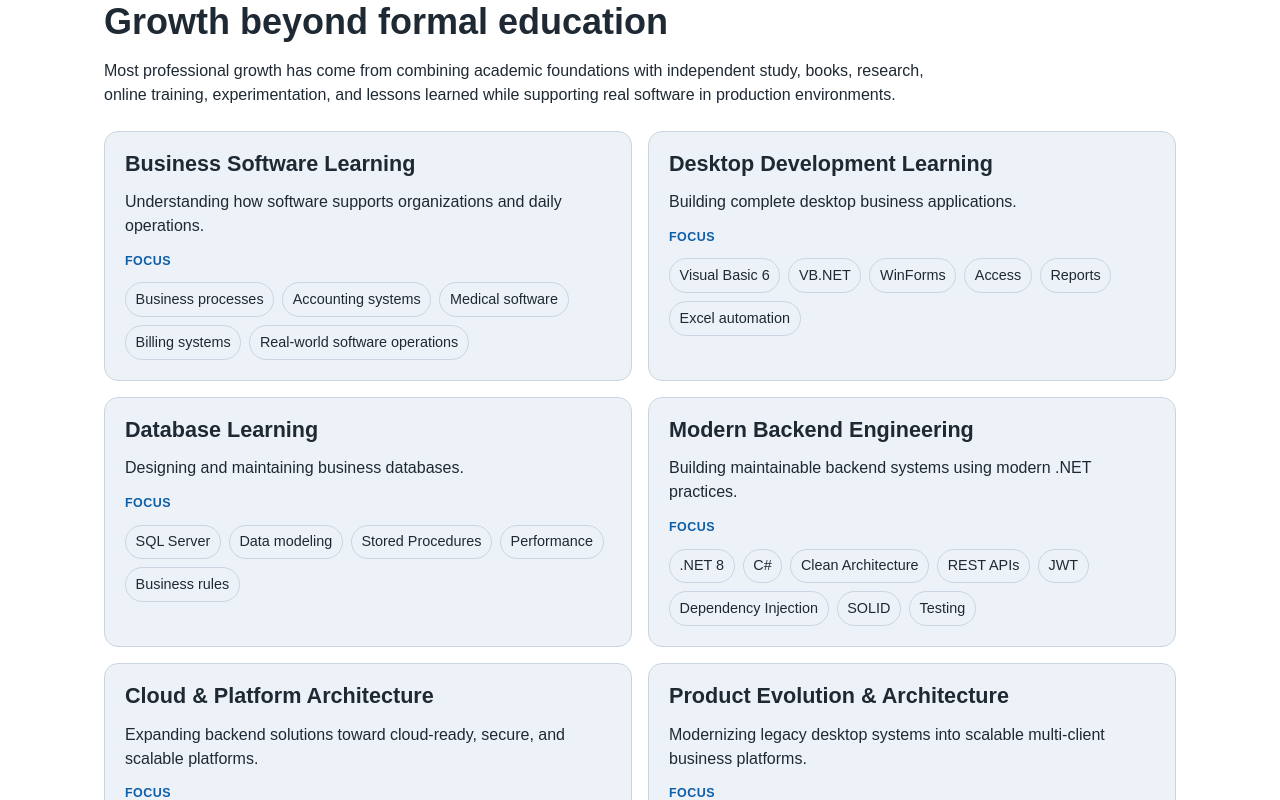
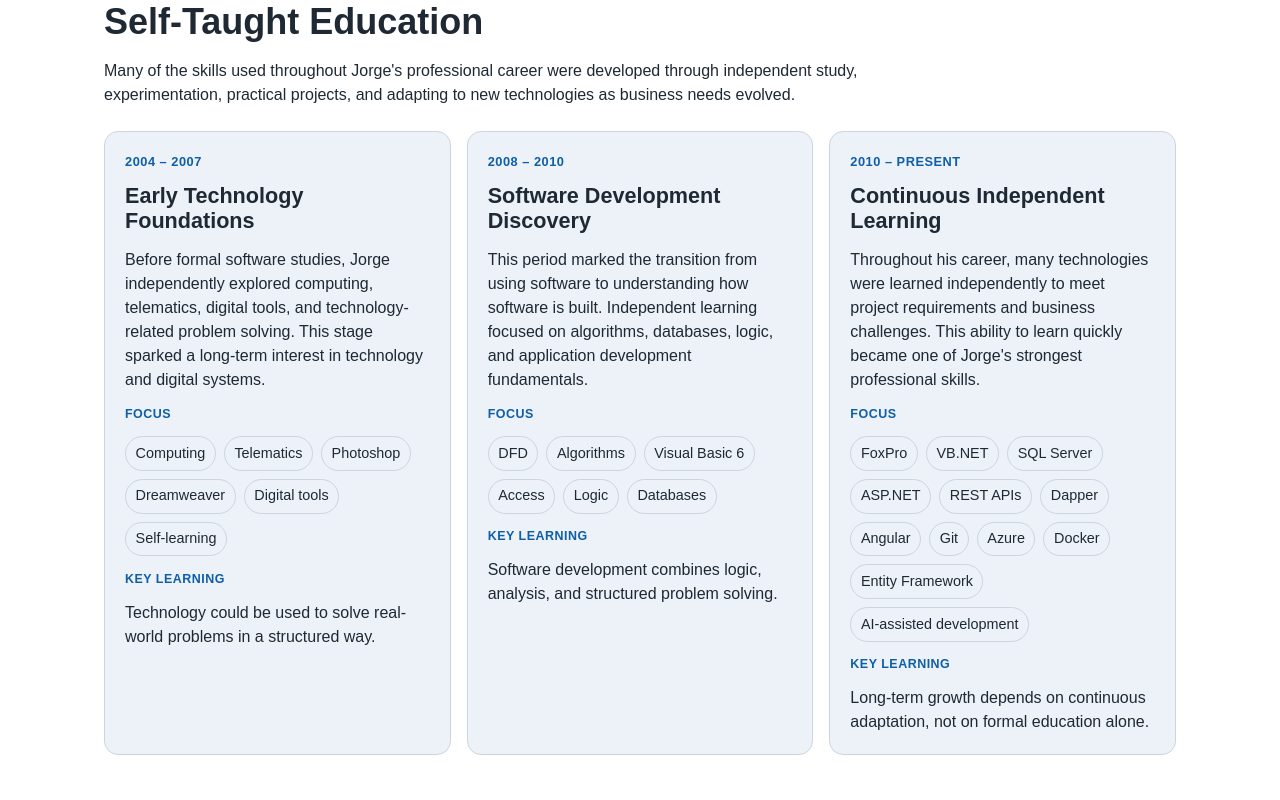
Before and after one commit to jorgejaimes085GH/J3dev-portfolio, an Angular app: page /education in a window 1280 px wide. Shown: the part 1520-2320 px from the top of the page. Built offline with nearby package versions, Linux system fonts and the light colour scheme.

Commit message:
Add self-taught education section

```diff
--- a/src/app/data/education.data.ts
+++ b/src/app/data/education.data.ts
@@ -3,6 +3,7 @@ import {
   EducationCtaLink,
   EducationHighlight,
   FormalEducationEntry,
+  SelfTaughtEducationEntry,
 } from '../models/education.model';
 
 const FORMAL_EDUCATION_EN: FormalEducationEntry[] = [
@@ -43,6 +44,57 @@ const FORMAL_EDUCATION_EN: FormalEducationEntry[] = [
     status: 'Degree completion process resumed.',
     summary:
       'Homologation process currently underway to complete the professional engineering degree.',
+  },
+];
+
+const SELF_TAUGHT_EDUCATION_EN: SelfTaughtEducationEntry[] = [
+  {
+    id: 'early-technology-foundations',
+    period: '2004 – 2007',
+    title: 'Early Technology Foundations',
+    description:
+      'Before formal software studies, Jorge independently explored computing, telematics, digital tools, and technology-related problem solving. This stage sparked a long-term interest in technology and digital systems.',
+    focusAreas: [
+      'Computing',
+      'Telematics',
+      'Photoshop',
+      'Dreamweaver',
+      'Digital tools',
+      'Self-learning',
+    ],
+    keyLearning: 'Technology could be used to solve real-world problems in a structured way.',
+  },
+  {
+    id: 'software-development-discovery',
+    period: '2008 – 2010',
+    title: 'Software Development Discovery',
+    description:
+      'This period marked the transition from using software to understanding how software is built. Independent learning focused on algorithms, databases, logic, and application development fundamentals.',
+    focusAreas: ['DFD', 'Algorithms', 'Visual Basic 6', 'Access', 'Logic', 'Databases'],
+    keyLearning: 'Software development combines logic, analysis, and structured problem solving.',
+  },
+  {
+    id: 'continuous-independent-learning',
+    period: '2010 – Present',
+    title: 'Continuous Independent Learning',
+    description:
+      "Throughout his career, many technologies were learned independently to meet project requirements and business challenges. This ability to learn quickly became one of Jorge's strongest professional skills.",
+    focusAreas: [
+      'FoxPro',
+      'VB.NET',
+      'SQL Server',
+      'ASP.NET',
+      'REST APIs',
+      'Dapper',
+      'Angular',
+      'Git',
+      'Azure',
+      'Docker',
+      'Entity Framework',
+      'AI-assisted development',
+    ],
+    keyLearning:
+      'Long-term growth depends on continuous adaptation, not on formal education alone.',
   },
 ];
 
@@ -186,6 +238,61 @@ export const FORMAL_EDUCATION = {
   es: FORMAL_EDUCATION_ES,
 } as const;
 
+const SELF_TAUGHT_EDUCATION_ES: SelfTaughtEducationEntry[] = [
+  {
+    ...SELF_TAUGHT_EDUCATION_EN[0],
+    title: 'Primeras bases tecnológicas',
+    description:
+      'Antes de iniciar estudios formales en software, Jorge exploró de manera independiente conceptos de informática, telemática, herramientas digitales y resolución de problemas mediante tecnología. Esta etapa despertó un interés permanente por los sistemas y la tecnología aplicada.',
+    focusAreas: [
+      'Informática',
+      'Telemática',
+      'Photoshop',
+      'Dreamweaver',
+      'Herramientas digitales',
+      'Aprendizaje independiente',
+    ],
+    keyLearning:
+      'Comprender que la tecnología podía utilizarse para resolver problemas reales de manera estructurada.',
+  },
+  {
+    ...SELF_TAUGHT_EDUCATION_EN[1],
+    title: 'Descubrimiento del desarrollo de software',
+    description:
+      'Durante esta etapa ocurrió el cambio más importante: pasar de utilizar software a comprender cómo construirlo. El aprendizaje autodidacta se enfocó en algoritmos, bases de datos, lógica y fundamentos de programación.',
+    focusAreas: ['DFD', 'Algoritmos', 'Visual Basic 6', 'Access', 'Lógica', 'Bases de datos'],
+    keyLearning:
+      'El desarrollo de software combina lógica, análisis y resolución estructurada de problemas.',
+  },
+  {
+    ...SELF_TAUGHT_EDUCATION_EN[2],
+    title: 'Aprendizaje independiente continuo',
+    description:
+      'A lo largo de su carrera profesional, muchas tecnologías fueron aprendidas de forma independiente para responder a nuevos proyectos, retos de negocio y necesidades de modernización. La capacidad de aprender rápidamente se convirtió en una de sus fortalezas más importantes.',
+    focusAreas: [
+      'FoxPro',
+      'VB.NET',
+      'SQL Server',
+      'ASP.NET',
+      'REST APIs',
+      'Dapper',
+      'Angular',
+      'Git',
+      'Azure',
+      'Docker',
+      'Entity Framework',
+      'Desarrollo asistido por IA',
+    ],
+    keyLearning:
+      'El crecimiento profesional a largo plazo depende de la adaptación continua, no únicamente de la educación formal.',
+  },
+];
+
+export const SELF_TAUGHT_EDUCATION = {
+  en: SELF_TAUGHT_EDUCATION_EN,
+  es: SELF_TAUGHT_EDUCATION_ES,
+} as const;
+
 const CONTINUOUS_LEARNING_ES: ContinuousLearningEntry[] = [
   {
     ...CONTINUOUS_LEARNING_EN[0],
--- a/src/app/data/ui-text.data.ts
+++ b/src/app/data/ui-text.data.ts
@@ -90,6 +90,12 @@ export const UI_TEXT = {
         achievement: 'Achievement',
         program: 'Program',
         status: 'Status',
+        selfTaughtEyebrow: 'Self-Taught Education',
+        selfTaughtTitle: 'Self-Taught Education',
+        selfTaughtIntro:
+          "Many of the skills used throughout Jorge's professional career were developed through independent study, experimentation, practical projects, and adapting to new technologies as business needs evolved.",
+        selfTaughtAria: 'Self-taught education entries',
+        keyLearning: 'Key Learning',
         learningEyebrow: 'Continuous Learning',
         learningTitle: 'Growth beyond formal education',
         learningIntro:
@@ -107,7 +113,8 @@ export const UI_TEXT = {
         highlightsTitle: 'Evidence of long-term development',
         highlightsAria: 'Education highlights',
         ctaEyebrow: 'Continue Exploring',
-        ctaTitle: 'Explore how learning connects to skills, real projects, and professional growth.',
+        ctaTitle:
+          'Explore how learning connects to skills, real projects, and professional growth.',
         ctaBody: '',
         ctaAria: 'Education related navigation links',
       },
@@ -372,6 +379,12 @@ export const UI_TEXT = {
         achievement: 'Logro',
         program: 'Programa',
         status: 'Estado',
+        selfTaughtEyebrow: 'Educación autodidacta',
+        selfTaughtTitle: 'Educación Autodidacta',
+        selfTaughtIntro:
+          'Gran parte de las habilidades utilizadas durante la trayectoria profesional de Jorge fueron desarrolladas mediante estudio independiente, experimentación, proyectos prácticos y adaptación constante a nuevas tecnologías según las necesidades del negocio.',
+        selfTaughtAria: 'Entradas de educación autodidacta',
+        keyLearning: 'Aprendizaje clave',
         learningEyebrow: 'Aprendizaje continuo',
         learningTitle: 'Crecimiento más allá de la educación formal',
         learningIntro:
--- a/src/app/pages/education/education.ts
+++ b/src/app/pages/education/education.ts
@@ -6,6 +6,7 @@ import {
   EDUCATION_CTA_LINKS,
   EDUCATION_HIGHLIGHTS,
   FORMAL_EDUCATION,
+  SELF_TAUGHT_EDUCATION,
 } from '../../data/education.data';
 import { getLocalizedData } from '../../data/localized-data';
 import { LanguageService } from '../../core/services/language.service';
@@ -14,6 +15,7 @@ import {
   EducationCtaLink,
   EducationHighlight,
   FormalEducationEntry,
+  SelfTaughtEducationEntry,
 } from '../../models/education.model';
 
 @Component({
@@ -76,6 +78,38 @@ import {
               </dl>
 
               <p>{{ entry.summary }}</p>
+            </article>
+          }
+        </div>
+      </section>
+
+      <section class="education-section" aria-labelledby="self-taught-education-title">
+        <div class="education-section__header">
+          <p class="education-section__eyebrow">{{ text().selfTaughtEyebrow }}</p>
+          <h2 id="self-taught-education-title">{{ text().selfTaughtTitle }}</h2>
+          <p>{{ text().selfTaughtIntro }}</p>
+        </div>
+
+        <div class="self-taught-grid" [attr.aria-label]="text().selfTaughtAria">
+          @for (entry of selfTaughtEducation(); track entry.id) {
+            <article class="learning-card" [attr.aria-labelledby]="entry.id + '-title'">
+              <p class="education-card__meta">{{ entry.period }}</p>
+              <h3 [id]="entry.id + '-title'">{{ entry.title }}</h3>
+              <p>{{ entry.description }}</p>
+
+              <div class="learning-card__focus" [attr.aria-label]="text().focusAria">
+                <h4>{{ text().focus }}</h4>
+                <ul class="tag-list">
+                  @for (focusArea of entry.focusAreas; track focusArea) {
+                    <li>{{ focusArea }}</li>
+                  }
+                </ul>
+              </div>
+
+              <div class="learning-card__focus">
+                <h4>{{ text().keyLearning }}</h4>
+                <p>{{ entry.keyLearning }}</p>
+              </div>
             </article>
           }
         </div>
@@ -196,13 +230,15 @@ import {
       }
 
       .formal-education-list,
+      .self-taught-grid,
       .learning-grid,
       .highlight-grid {
         display: grid;
         gap: 1rem;
       }
 
-      .formal-education-list {
+      .formal-education-list,
+      .self-taught-grid {
         grid-template-columns: repeat(3, minmax(0, 1fr));
       }
 
@@ -343,6 +379,7 @@ import {
 
       @media (max-width: 900px) {
         .formal-education-list,
+        .self-taught-grid,
         .highlight-grid {
           grid-template-columns: repeat(2, minmax(0, 1fr));
         }
@@ -363,6 +400,7 @@ import {
         }
 
         .formal-education-list,
+        .self-taught-grid,
         .learning-grid,
         .highlight-grid {
           grid-template-columns: 1fr;
@@ -379,6 +417,9 @@ export class Education {
   protected readonly formalEducation = computed(() =>
     getLocalizedData(FORMAL_EDUCATION, this.languageService.currentLanguage()),
   );
+  protected readonly selfTaughtEducation = computed(() =>
+    getLocalizedData(SELF_TAUGHT_EDUCATION, this.languageService.currentLanguage()),
+  );
   protected readonly continuousLearning = computed(() =>
     getLocalizedData(CONTINUOUS_LEARNING, this.languageService.currentLanguage()),
   );
```
Also changed, not shown: src/app/models/education.model.ts (+9 -0 lines).
